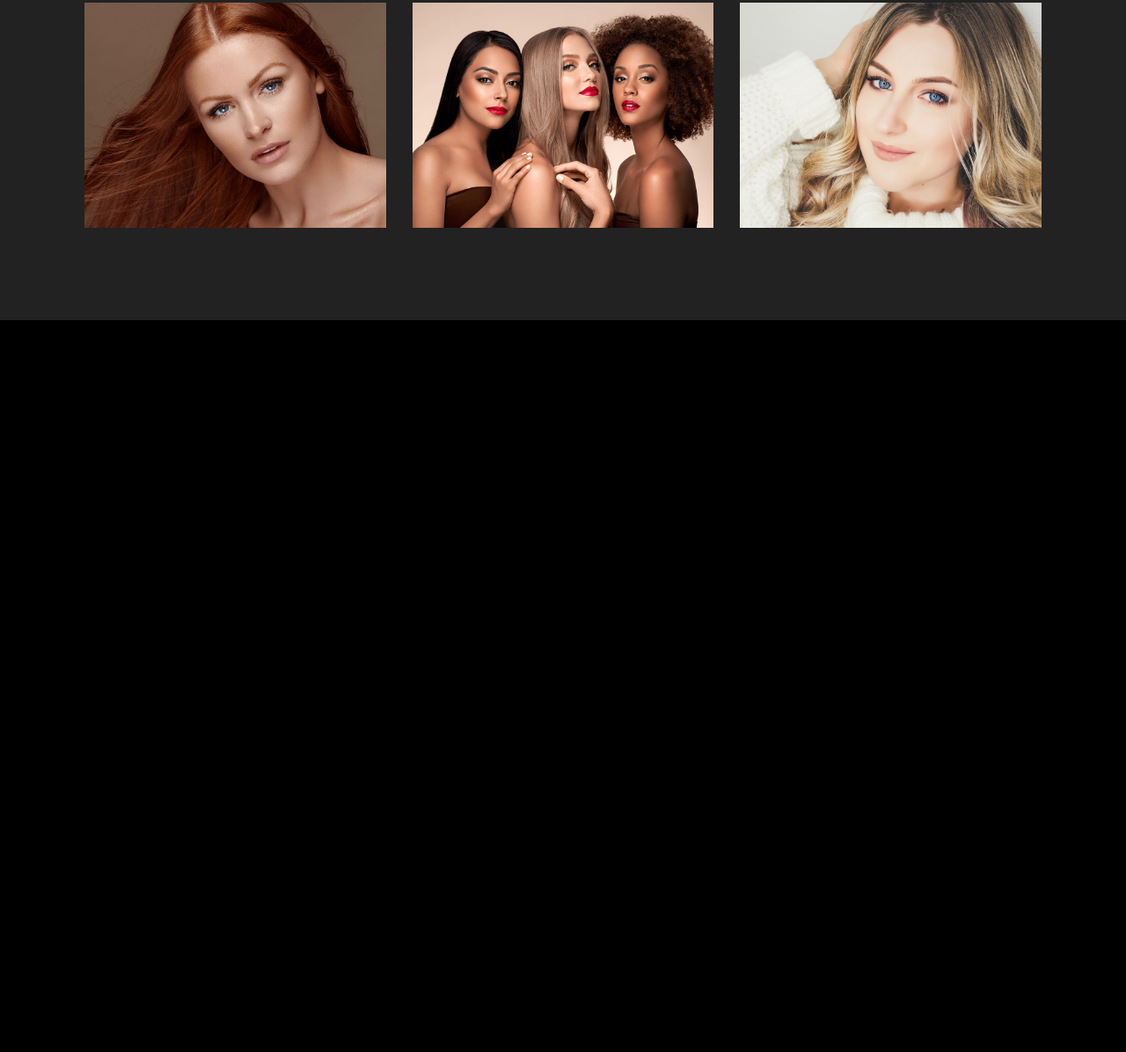
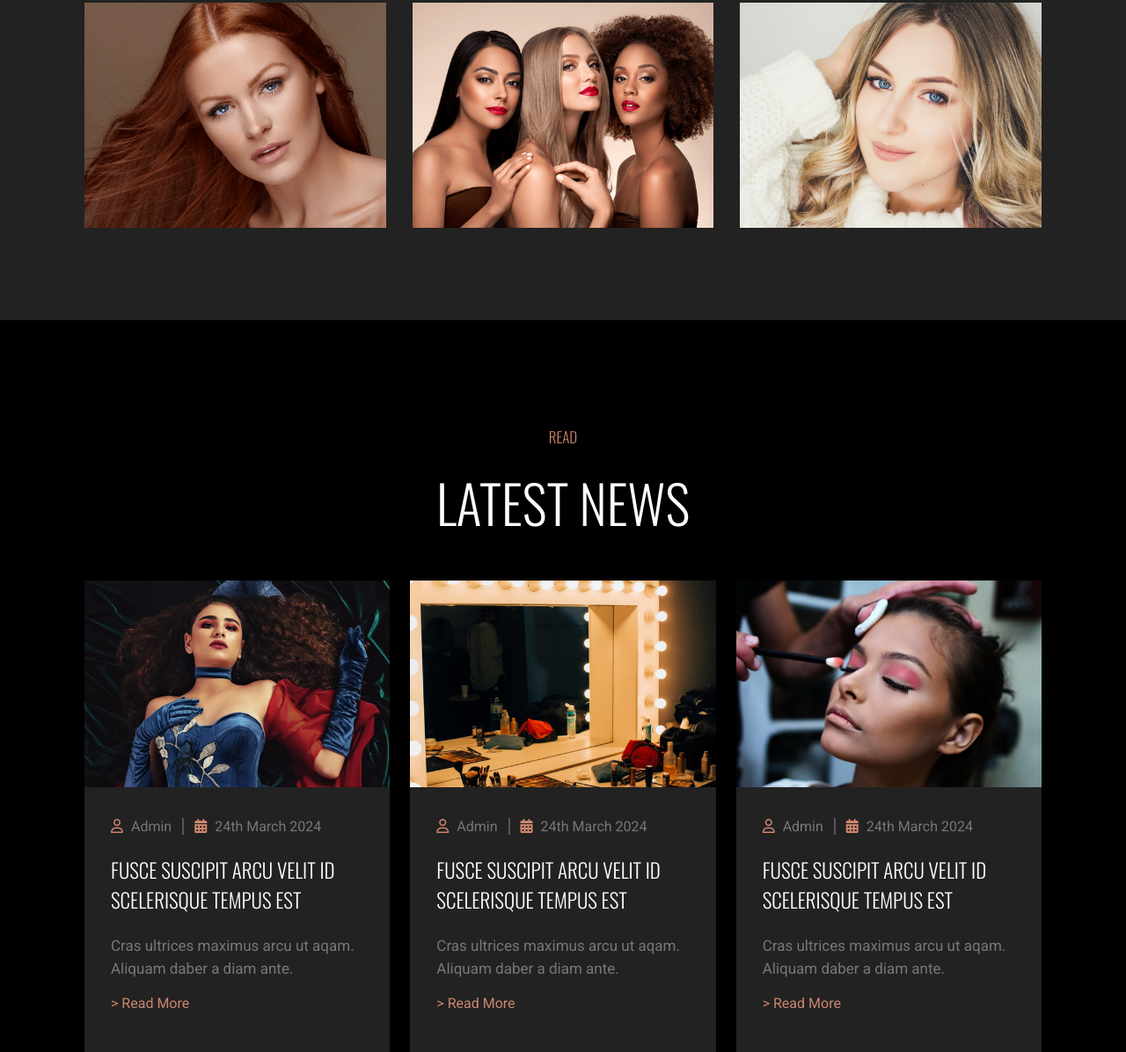
Before and after one commit to ariyanyeamin14/BEAUTYZONE, a plain HTML site: page index.html in a window 1280 px wide. Shown: the part 4454-5650 px from the top of the page at 88% size. Before the commit the page ends 4818 px from the top, so only its background shows below. Drawn offline with nearby package versions, Linux system fonts and the light colour scheme.

Commit message:
news section done

```diff
--- a/index.html
+++ b/index.html
@@ -164,7 +164,83 @@
             </div>
         </div>
      </section>
-    <!-- Portfolio section start here -->
+    <!-- Portfolio section end here -->
+
+     <!-- News section start here -->
+      <section class="news">
+        <p class="section-little">read</p>
+        <h2 class="section-title">Latest News</h2>
+        <div class="news-box-container">
+            <div class="news-box">
+                <img src="img/news-3.jpg" alt="" class="news-img">
+                <div class="news-content">
+                    <div class="news-admin-date">
+                        <div class="news-admin">
+                            <i class="fa-regular fa-user"></i> admin
+                        </div>
+                        <div class="news-date">
+                            <i class="fa-solid fa-calendar-days"></i> 24th March 2024
+                        </div>
+                    </div>
+                    <h3 class="news-title">
+                        Fusce suscipit arcu velit id scelerisque tempus est
+                    </h3>
+                    <p class="news-description">
+                        Cras ultrices maximus arcu ut aqam. Aliquam daber a diam ante.
+                    </p>
+                    <p class="news-more cl-lp">
+                        > Read More
+                    </p>
+                </div>
+            </div>
+            <div class="news-box">
+                <img src="img/news-2.jpg" alt="" class="news-img">
+                <div class="news-content">
+                    <div class="news-admin-date">
+                        <div class="news-admin">
+                            <i class="fa-regular fa-user"></i> admin
+                        </div>
+                        <div class="news-date">
+                            <i class="fa-solid fa-calendar-days"></i> 24th March 2024
+                        </div>
+                    </div>
+                    <h3 class="news-title">
+                        Fusce suscipit arcu velit id scelerisque tempus est
+                    </h3>
+                    <p class="news-description">
+                        Cras ultrices maximus arcu ut aqam. Aliquam daber a diam ante.
+                    </p>
+                    <p class="news-more cl-lp">
+                        > Read More
+                    </p>
+                </div>
+            </div>
+            <div class="news-box">
+                <img src="img/news-1.jpg" alt="" class="news-img">
+                <div class="news-content">
+                    <div class="news-admin-date">
+                        <div class="news-admin">
+                            <i class="fa-regular fa-user"></i> admin
+                        </div>
+                        <div class="news-date">
+                            <i class="fa-solid fa-calendar-days"></i> 24th March 2024
+                        </div>
+                    </div>
+                    <h3 class="news-title">
+                        Fusce suscipit arcu velit id scelerisque tempus est
+                    </h3>
+                    <p class="news-description">
+                        Cras ultrices maximus arcu ut aqam. Aliquam daber a diam ante.
+                    </p>
+                    <p class="news-more cl-lp">
+                        > Read More
+                    </p>
+                </div>
+            </div>
+        </div>
+      </section>
+     <!-- News section start here -->
+
 
     <script src="https://kit.fontawesome.com/6c45b74f82.js" crossorigin="anonymous"></script>
 </body>
--- a/style.css
+++ b/style.css
@@ -15,11 +15,11 @@ body{
 }
 
 /* commom styles */
-.section-container, .about, .user-container, .services {
+.section-container, .about, .user-container, .services, .news {
     max-width: 85%;
     margin: 0 auto;
 }
-section, .about, .services{
+section, .about, .services, .news{
     margin-top: 120px;
 }
 h2.section-title {
@@ -267,16 +267,66 @@ a.portfolio-btn.fst-child {
 }
 /* Portfolio section styles */
 
+/* News section styles */
+.news{
+    text-align: center;
+}
+.news-box-container {
+    display: flex;
+    gap: 23px;
+}
+.news-box{
+    background-color: #222;
+}
+img.news-img{
+    width: 100%;
+}
+.news-content {
+    text-align: left;
+    padding: 30px;
+    font-family: "roboto";
+}
+.news-admin-date {
+    display: flex;
+    /* gap: 30px; */
+    color: #777;
+    text-transform: capitalize;
+}
+.news-admin {
+    padding-right: 12px;
+    margin-right: 1px solid #353535;
+    border-right: 2px solid #575757;
+}
+.news-date{
+    padding-left: 12px;
+}
+.news-admin-date i{
+    color: #cc866c;
+    margin-right: 5px;
+}
+h3.news-title {
+    text-transform: uppercase;
+    font-family: 'Oswald';
+    font-weight: 300;
+    font-size: 23px;
+}
+p.news-description {
+    color: #777;
+    font-size: 17px;
+    line-height: 1.5;
+}
+/* News section styles */
+
 
 /* Responsive design styles */
 @media screen and (max-width:576px) {
     img{
         width: 100%
     }
-    .section-container, .services, .about{
+    .section-container, .services, .about, .news{
         max-width: 90%;
     }
-    section, .about, .services {
+    section, .about, .services, .news {
         margin-top: 70px;
     }
     .nav-items, .nav-btn, .about-circle{
@@ -336,5 +386,11 @@ a.portfolio-btn.fst-child {
     #portfoli-title{
         margin-bottom: 25px;
     }
+    .news-box-container{
+        flex-direction: column;
+    }
+    .news-content{
+        padding: 25px;
+    }
 }
 /* Responsive design styles */
```
